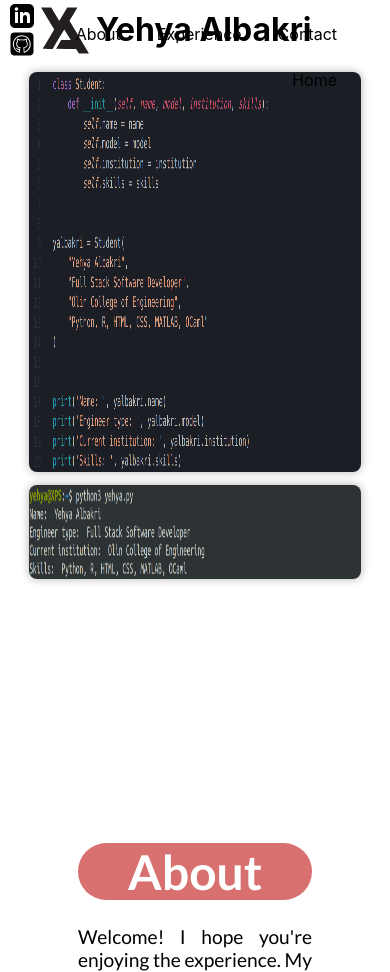
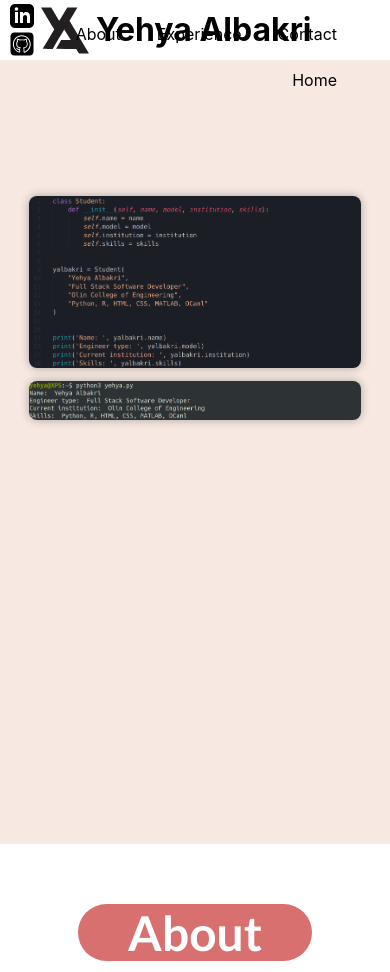
Before and after one commit to YA9/personal-website, a Flask app: page / in a window 390 px wide. Shown: the top 972 px of the page. Run offline with Flask 2, Linux system fonts and the light colour scheme.

Commit message:
vertically centered welcome images and made them responsive

```diff
--- a/static/css/styles.css
+++ b/static/css/styles.css
@@ -153,11 +153,14 @@ a.navline:hover::before {
   ); /* prevents the about section from showing in home */
 }
 .main_box div1 img {
-  margin: 70px 0px 0px 70px;
-  margin-top: 72px;
+  margin: 72px 0px 0px 70px;
+  margin-top: calc(
+    (100vh + 60px - (400px + 12px + 100px)) / 2
+  ); /* change this accorging to left cover image height */
   /* border: 2px solid white; */
   border-radius: 8px;
-  height: 400px;
+  /* height: 400px; */
+  width: 770px;
   box-shadow: 0 0 10px rgba(0, 0, 0, 0.3);
   /* width: 42%; */
 }
@@ -167,17 +170,18 @@ a.navline:hover::before {
   /* border: 2px solid white; */
   border-radius: 8px;
   width: 770px;
-  height: 93.5px;
+  /* height: 93.5px; */
   box-shadow: 0 0 10px rgba(0, 0, 0, 0.3);
   /* width: 42%; */
 }
 
+/* cover photo right */
 .main_box div3 img {
   position: absolute;
   width: 400px;
   height: 400px;
-  top: calc(((593px + 60px - 400px) / 2));
-  /* right: calc(100% / 3 - 360px); */
+  /* top: calc(((593px + 60px - 400px) / 2)); */
+  top: calc(((100vh + 60px - 400px) / 2));
   right: calc(40% - 493px);
   /* border: 4px solid black; */
   border-radius: 10%;
@@ -185,14 +189,19 @@ a.navline:hover::before {
   box-shadow: 0 0 10px rgba(0, 0, 0, 0.3);
 }
 
+/* changing left cover image to be responsive */
 @media only screen and (max-width: 920px) {
   .main_box div1 img {
-    margin: 0;
-    margin-top: 72px;
+    /* margin: 0;
+    margin-top: 72px; */
+    margin: 0 auto;
+    margin-top: calc((100vh + 60px - (400px + 12px + 100px)) / 2);
     width: 100%;
   }
   .main_box div2 img {
-    margin: 0;
+    /* margin: 0;
+    margin-top: 10px; */
+    margin: 0 auto;
     margin-top: 10px;
     width: 100%;
   }
@@ -202,6 +211,8 @@ a.navline:hover::before {
     width: 85%;
   }
 }
+
+/* making right cover image disappear responsively */
 @media only screen and (max-width: 1264px) {
   .main_box div3 img {
     transform: scale(0);
@@ -212,10 +223,11 @@ a.navline:hover::before {
 
 /* main page walpaper */
 .top_box {
-  /* background: linear-gradient(
-    225deg, rgba(216, 142, 112, 0.2),
+  background: linear-gradient(
+    225deg,
+    rgba(216, 142, 112, 0.2),
     rgba(216, 142, 112, 0.2)
-  ); */
+  );
   /* url(../images/processed/code\ ab\ final1.jpg); */
   /* background: url(../images/processed/code\ final.jpg); */
   /* background-position: top; */
@@ -225,6 +237,7 @@ a.navline:hover::before {
   background-position-y: 60px;
   background-size: 100% auto;
   /* height: 593px; */
+  height: 100vh;
 }
 .about_page h1 {
   font-size: 3em;
```
